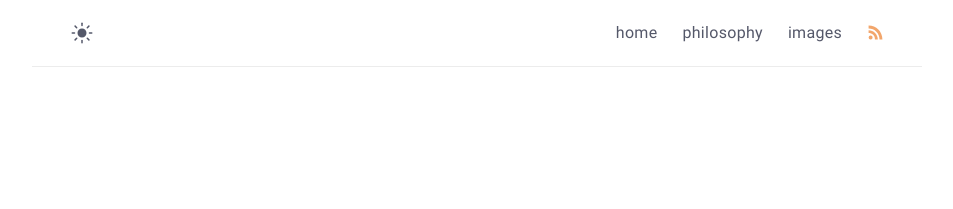
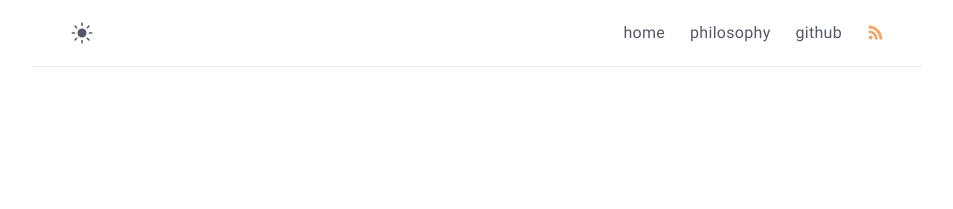
Before and after one commit to Ferryistaken/website, a Jekyll site: the page built from _posts/lily58-build-guide-and-review/2020-07-20-lily58-build-guide-and-review.markdown, in a window 1280 px wide and 900 px high. Shown: the top 209 px of the window, without its empty margins (163-1116 px from the left). Built offline with Jekyll 4.4.1, drawn with Linux system fonts in a browser that asks for light colours.

Commit message:
changed last site to be github

```diff
--- a/_data/menus.yml
+++ b/_data/menus.yml
@@ -6,9 +6,9 @@
   url: /philosophy/
   external: false # set true if you using external link, see bellow
 
-- title: images
-  url: /images/
-  external: false
+- title: github
+  url: https://github.com/Ferryistaken
+  external: true
 
 
 # Example:
--- a/_posts/lily58-build-guide-and-review/2020-07-20-lily58-build-guide-and-review.markdown
+++ b/_posts/lily58-build-guide-and-review/2020-07-20-lily58-build-guide-and-review.markdown
@@ -81,6 +81,7 @@ Here is how the keyboard came out:
 {: refdef}
 It is the best keyboard I ever felt *by far*, and after trying a split keyboard you cannot go back. It took me just shy of a month to get back to my 70wpm typing speed, which is not bad at all. Would recommend to anyone that spends a lot of time in front of a pc.
 
+
 [jekyll-docs]: https://jekyllrb.com/docs/home
 [jekyll-gh]:   https://github.com/jekyll/jekyll
 [jekyll-talk]: https://talk.jekyllrb.com
```
